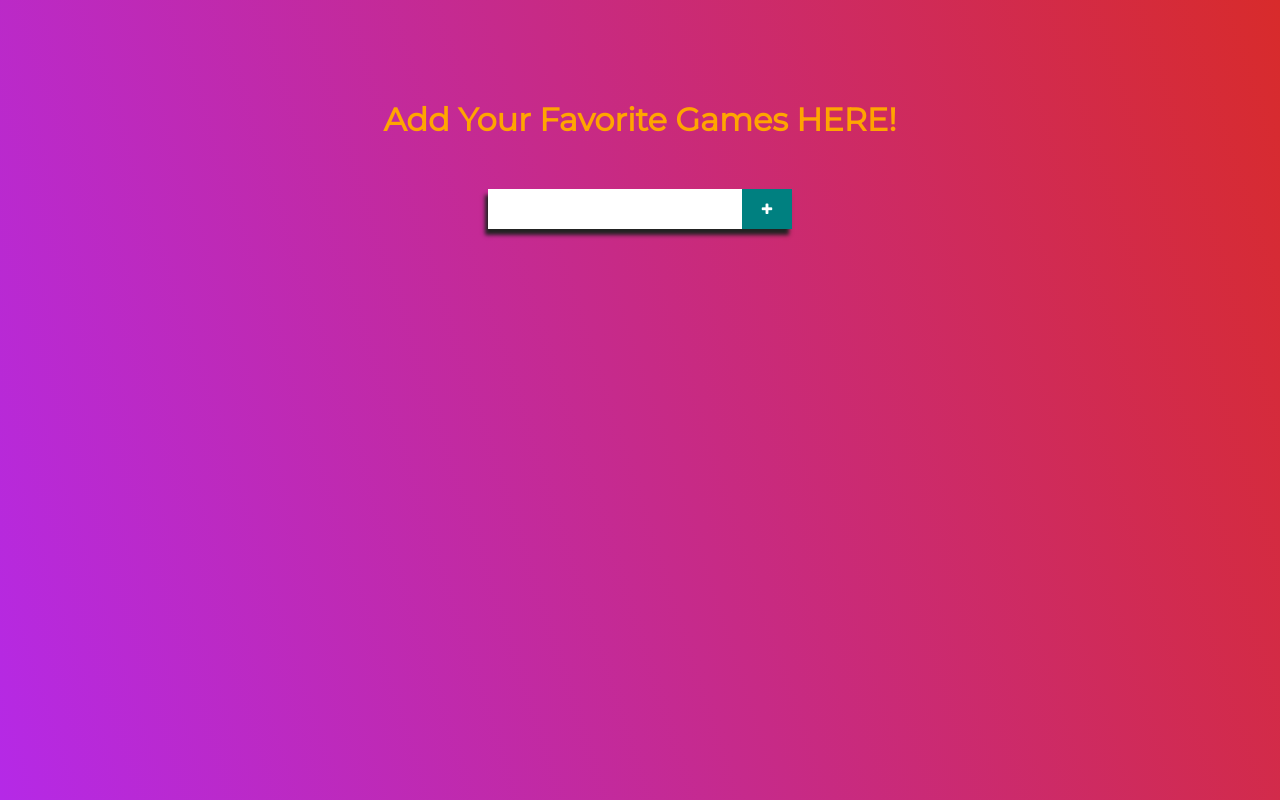
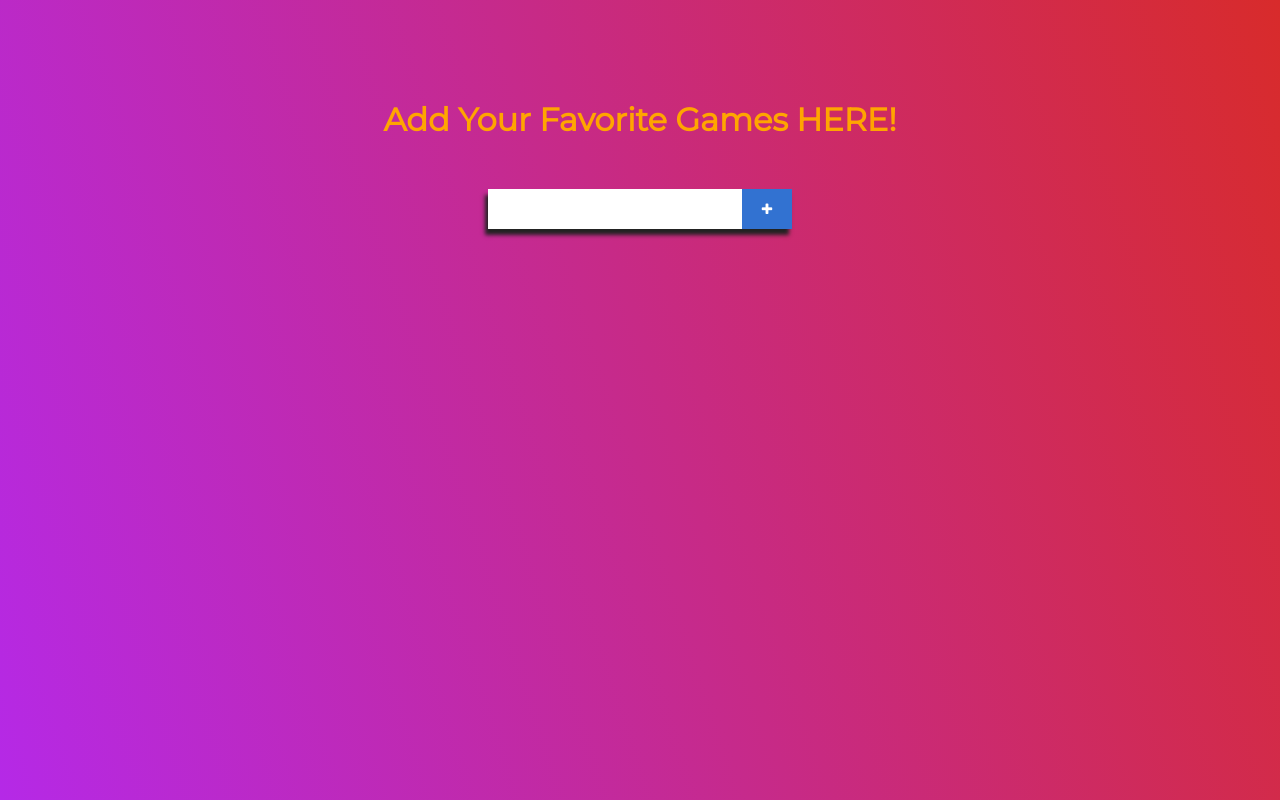
Before and after one commit to TaylorMaDEWotK18/Add-List-Items, a plain HTML site: page index.html in a window 1280 px wide. Drawn offline with Linux system fonts and the light colour scheme.

Commit message:
Adusted plus color

```diff
--- a/style.css
+++ b/style.css
@@ -32,7 +32,7 @@ form button {
     width: 50px;
     height: 40px;
     border: none;
-    background: teal;
+    background: rgb(50, 114, 209);
     color: white;
     outline: none;
     cursor: pointer;
```
